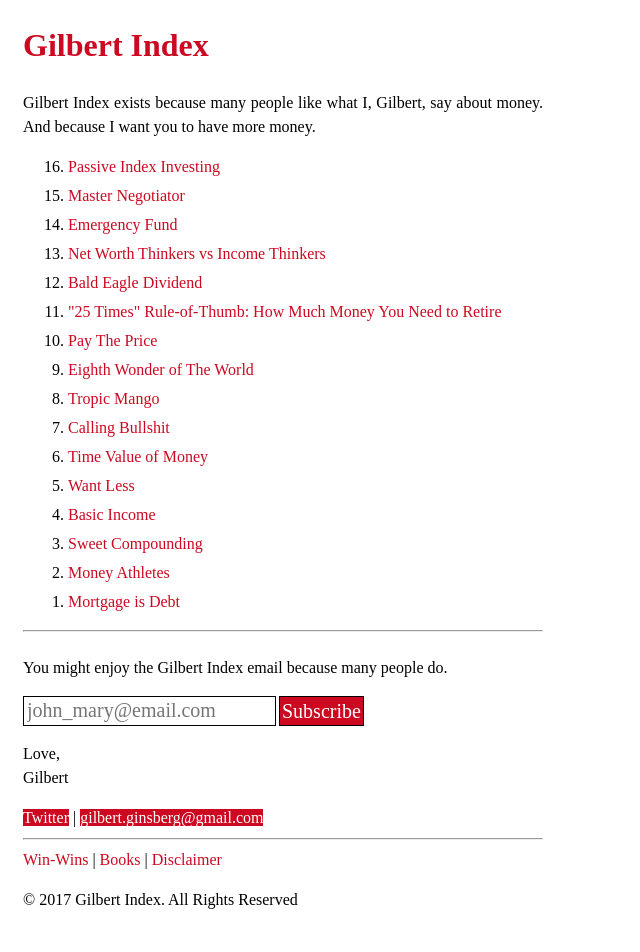
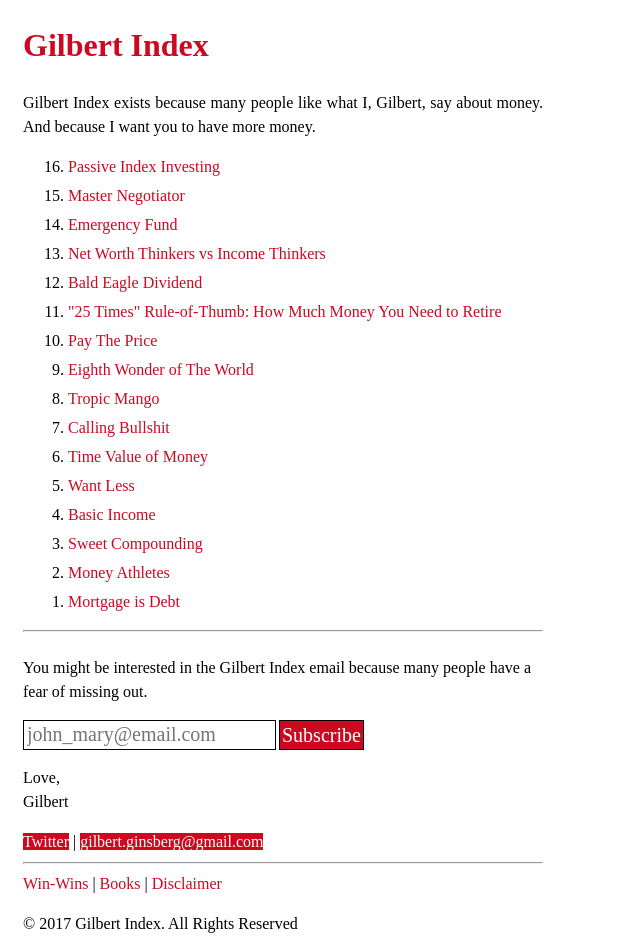
Before and after one commit to danilosierrac/gilbert-index, a Jekyll site: the page built from index.html, in a window 1280 px wide. Shown: the whole page, without its empty margins (0-640 px from the left). Built offline with Jekyll 4.4.1, drawn with Linux system fonts in a browser that asks for light colours; before the commit the page ends 928 px from its top, so only the background shows below that.

Commit message:
feat: Edited email copy

```diff
--- a/_includes/email.html
+++ b/_includes/email.html
@@ -1,5 +1,5 @@
 <form id="email-form">
-    <p>You might enjoy the Gilbert Index email because many people do.</p>
+    <p>You might be interested in the Gilbert Index email because many people have a fear of missing out.</p>
     <div class="signup">
       <input type="text" name="email" placeholder="john_mary@email.com"/>
       <a href="https://goo.gl/vptsnz" target="_blank">Subscribe</a>
```
